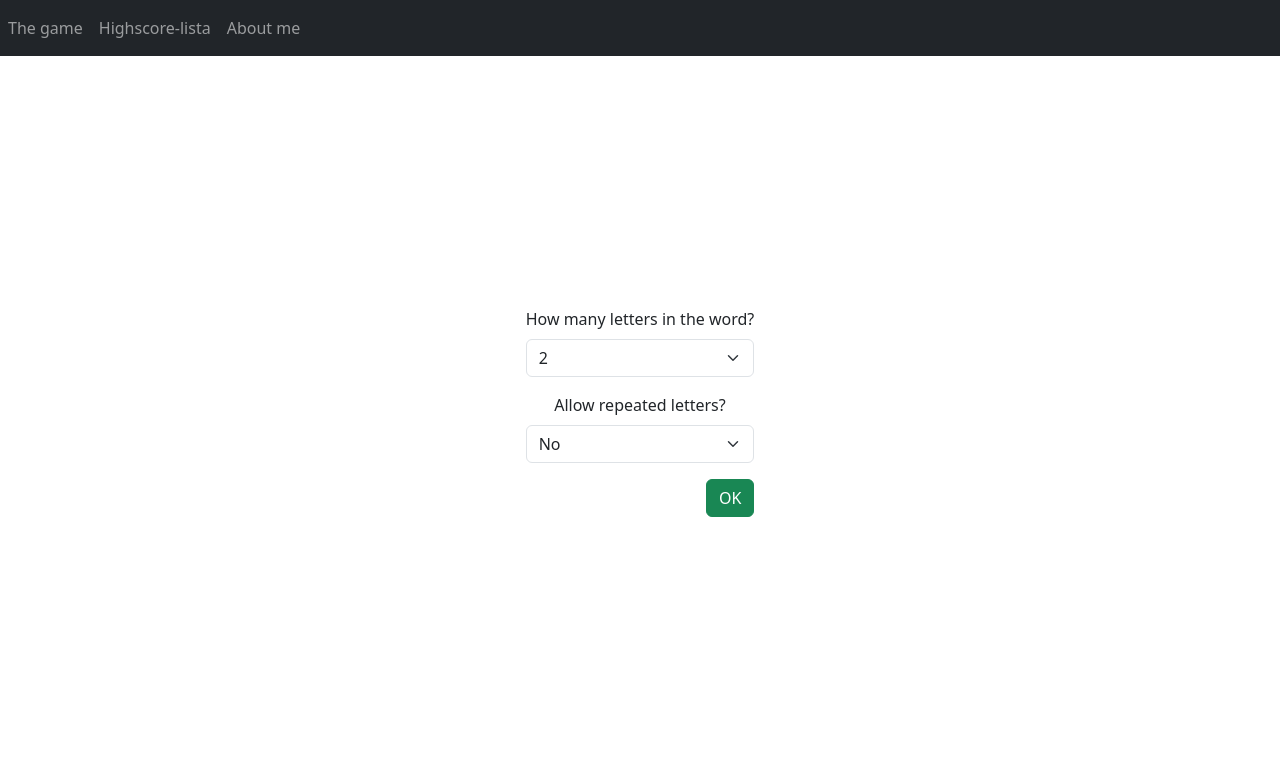
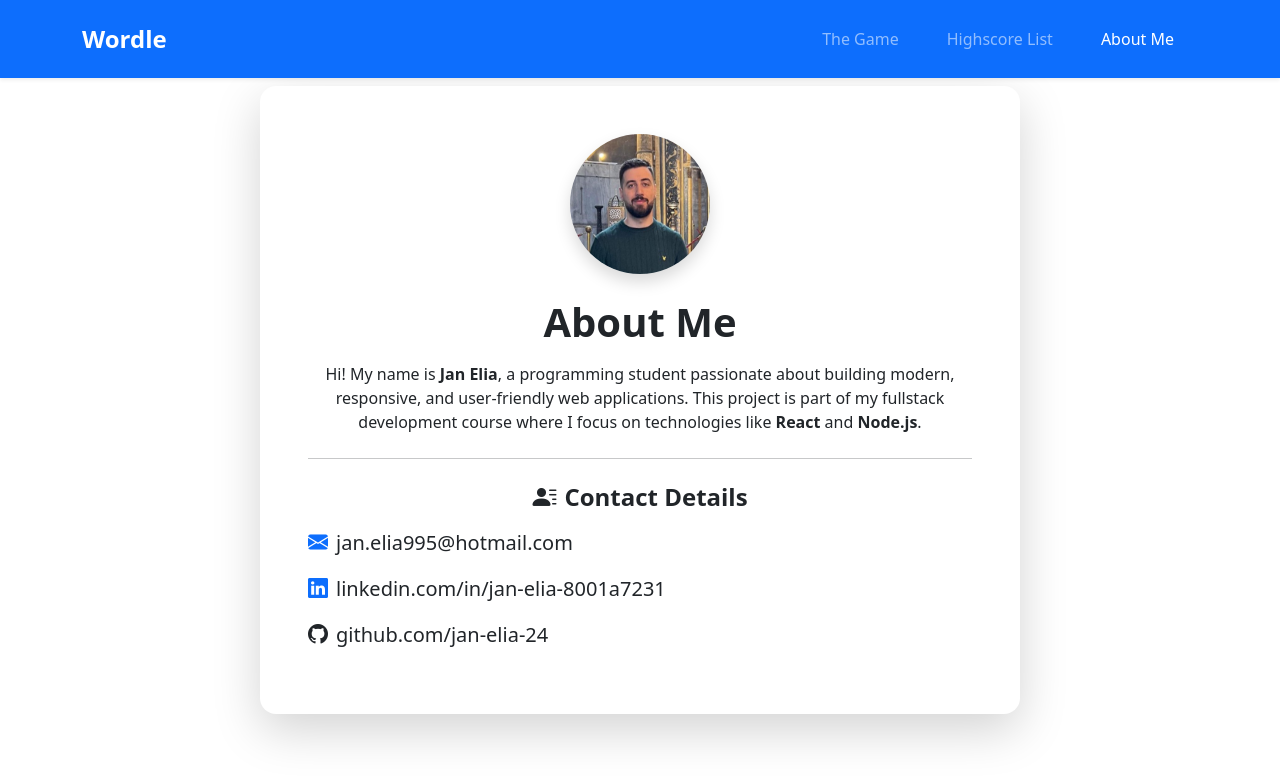
Before and after one commit to jan-elia-24/Wordle, a React (Vite) app in the folder Frontend/: page /about in a window 1280 px wide. Shown: the top 782 px of the page. Built offline with nearby package versions, Linux system fonts and the light colour scheme.

Commit message:
Fixing the navbar and the logic of the game

```diff
--- a/Frontend/src/App.jsx
+++ b/Frontend/src/App.jsx
@@ -1,8 +1,11 @@
 import { useState } from 'react';
 import './App.css';
+import { BrowserRouter as Router, Routes, Route } from 'react-router-dom';
 import { Header } from './components/header';
 import { GameOptions } from './components/gameOptions';
 import { GameScreen } from './components/gameScreen';
+import { About } from './components/about';
+import { Highscores } from './components/highScore';
 
 function App() {
   const [optionsConfirmed, setOptionsConfirmed] = useState(false);
@@ -14,15 +17,21 @@ function App() {
   };
 
   return (
-    <>
+    <Router>
       <Header />
-      {!optionsConfirmed && (
-        <GameOptions onOptionsChange={handleOptionsChange} />
-      )}
-      {optionsConfirmed && (
-        <GameScreen gameOptions={gameOptions} />
-      )}
-    </>
+      <Routes>
+        <Route
+          path="/"
+          element={
+            !optionsConfirmed
+              ? <GameOptions onOptionsChange={handleOptionsChange} />
+              : <GameScreen gameOptions={gameOptions} />
+          }
+        />
+        <Route path="/highscores" element={<Highscores />} />
+        <Route path="/about" element={<About />} />
+      </Routes>
+    </Router>
   );
 }
 
--- /dev/null
+++ b/Frontend/src/components/about.jsx
@@ -0,0 +1,68 @@
+import 'bootstrap/dist/css/bootstrap.min.css';
+import 'bootstrap-icons/font/bootstrap-icons.css';
+
+export function About() {
+  return (
+    <div className="container mt-5 mb-5">
+      <div className="row justify-content-center">
+        <div className="col-lg-8 col-md-10 shadow-lg p-5 bg-white rounded-4 text-center">
+          <img
+            src="/IMG_8807.webp"
+            alt="Profile"
+            className="rounded-circle shadow mb-4"
+            width="140"
+            height="140"
+          />
+
+          <h1 className="fw-bold mb-3">About Me</h1>
+          <p>
+            Hi! My name is <strong>Jan Elia</strong>, a programming student passionate about
+            building modern, responsive, and user-friendly web applications. This project is part of
+            my fullstack development course where I focus on technologies like <strong>React</strong> and <strong>Node.js</strong>.
+          </p>
+
+          <hr className="my-4" />
+
+          <div className="mt-4 text-start">
+            <h4 className="fw-semibold text-center mb-3">
+              <i className="bi bi-person-lines-fill me-2"></i>Contact Details
+            </h4>
+            <ul className="list-unstyled fs-5">
+              <li className="mb-3 d-flex align-items-center">
+                <i className="bi bi-envelope-fill text-primary me-2"></i>
+                <a
+                  href="mailto:jan.elia995@hotmail.com"
+                  className="text-decoration-none text-dark"
+                >
+                  jan.elia995@hotmail.com
+                </a>
+              </li>
+              <li className="mb-3 d-flex align-items-center">
+                <i className="bi bi-linkedin text-primary me-2"></i>
+                <a
+                  href="https://www.linkedin.com/in/jan-elia-8001a7231/"
+                  className="text-decoration-none text-dark"
+                  target="_blank"
+                  rel="noopener noreferrer"
+                >
+                  linkedin.com/in/jan-elia-8001a7231
+                </a>
+              </li>
+              <li className="d-flex align-items-center">
+                <i className="bi bi-github text-dark me-2"></i>
+                <a
+                  href="https://github.com/jan-elia-24"
+                  className="text-decoration-none text-dark"
+                  target="_blank"
+                  rel="noopener noreferrer"
+                >
+                  github.com/jan-elia-24
+                </a>
+              </li>
+            </ul>
+          </div>
+        </div>
+      </div>
+    </div>
+  );
+}
--- a/Frontend/src/components/gameScreen.jsx
+++ b/Frontend/src/components/gameScreen.jsx
@@ -75,21 +75,33 @@ export function GameScreen({ gameOptions }) {
 
       <div className="mt-4">
         {guesses.map((guess, i) => (
-          <div key={i} className="mb-2">
-            <span>{guess} ➝ </span>
+          <div key={i} className="mb-3">
+            <div className="d-flex align-items-center gap-1">
+              <span className="me-2" style={{ fontSize: '1.2rem', minWidth: '50px' }}>
+                #{i + 1}
+              </span>
+              <div className="d-flex gap-2">
                 {feedback[i] && feedback[i].map((f, j) => (
-              <span
+                  <div
                     key={j}
-                className={`letter-feedback ${f}`}
+                    className={`d-flex justify-content-center align-items-center
+                      ${f === 'correct' ? 'bg-success' :
+                        f === 'present' ? 'bg-warning' : 'bg-secondary'}
+                      text-white`}
                     style={{
-                  color: f === 'correct' ? 'green' : f === 'present' ? 'orange' : 'gray',
+                      width: '50px',
+                      height: '50px',
+                      fontSize: '1.8rem',
                       fontWeight: 'bold',
-                  fontSize: '1.2rem'
+                      borderRadius: '8px',
+                      boxShadow: '0 2px 4px rgba(0,0,0,0.1)'
                     }}
                   >
-                {guess[j]}
-              </span>
+                    {guess[j].toUpperCase()}
+                  </div>
                 ))}
+              </div>
+            </div>
           </div>
         ))}
       </div>
--- a/Frontend/src/components/header.jsx
+++ b/Frontend/src/components/header.jsx
@@ -1,20 +1,60 @@
 import 'bootstrap/dist/css/bootstrap.min.css';
+import { NavLink } from 'react-router-dom'; // If you're using React Router
 
 export function Header() {
     return (
-        <header className="header  fixed-top">
-            <nav className="navbar navbar-expand-lg navbar-dark bg-dark">
-                <ul className="navbar-nav">
-                    <li className="nav-item">
-                        <a className="nav-link" href="#">The game</a>
-                    </li>
-                    <li className="nav-item">
-                        <a className="nav-link" aria-current="page" href="#">Highscore-lista</a>
-                    </li>
-                    <li className="nav-item">
-                        <a className="nav-link" href="#">About me</a>
-                    </li>
-                </ul>
+        <header className="fixed-top shadow-sm">
+            <nav className="navbar navbar-expand-lg navbar-dark bg-primary py-3">
+                <div className="container">
+                    <a className="navbar-brand fw-bold fs-4" href="#">
+                        Wordle
+                    </a>
+
+                    <button
+                        className="navbar-toggler"
+                        type="button"
+                        data-bs-toggle="collapse"
+                        data-bs-target="#navbarNav"
+                        aria-controls="navbarNav"
+                        aria-expanded="false"
+                        aria-label="Toggle navigation"
+                    >
+                        <span className="navbar-toggler-icon"></span>
+                    </button>
+
+                    <div className="collapse navbar-collapse" id="navbarNav">
+                        <ul className="navbar-nav ms-auto">
+                            <li className="nav-item mx-2">
+                                <NavLink
+                                    className="nav-link px-3 py-2 rounded"
+                                    activeClassName="active bg-white text-primary fw-bold"
+                                    exact
+                                    to="/"
+                                >
+                                    The Game
+                                </NavLink>
+                            </li>
+                            <li className="nav-item mx-2">
+                                <NavLink
+                                    className="nav-link px-3 py-2 rounded"
+                                    activeClassName="active bg-white text-primary fw-bold"
+                                    to="/highscores"
+                                >
+                                    Highscore List
+                                </NavLink>
+                            </li>
+                            <li className="nav-item mx-2">
+                                <NavLink
+                                    className="nav-link px-3 py-2 rounded"
+                                    activeClassName="active bg-white text-primary fw-bold"
+                                    to="/about"
+                                >
+                                    About Me
+                                </NavLink>
+                            </li>
+                        </ul>
+                    </div>
+                </div>
             </nav>
         </header>
     );
--- /dev/null
+++ b/Frontend/src/components/highScore.jsx
@@ -0,0 +1,5 @@
+import 'bootstrap/dist/css/bootstrap.min.css';
+
+export function Highscores() {
+  return <div className="container mt-5"><h2>Highscore-lista</h2><p>scorelistan</p></div>;
+}
```
Also changed, not shown: Frontend/package.json (+7 -5 lines), Frontend/public/IMG_8807.webp (added), 1 other file (tests, documents, lock files or other folders). Lines whose indentation alone changed are shown as unchanged.
